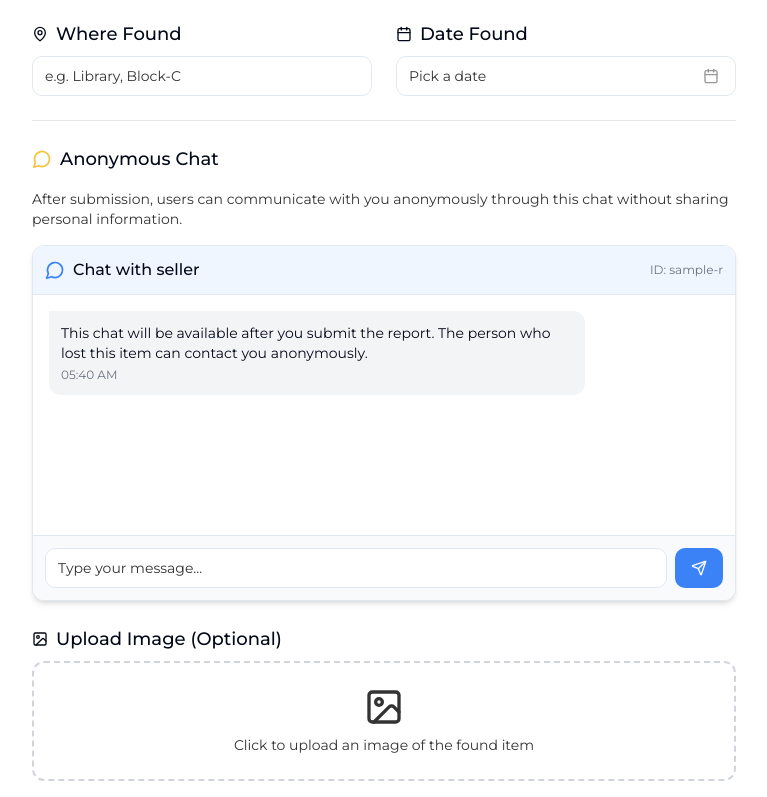
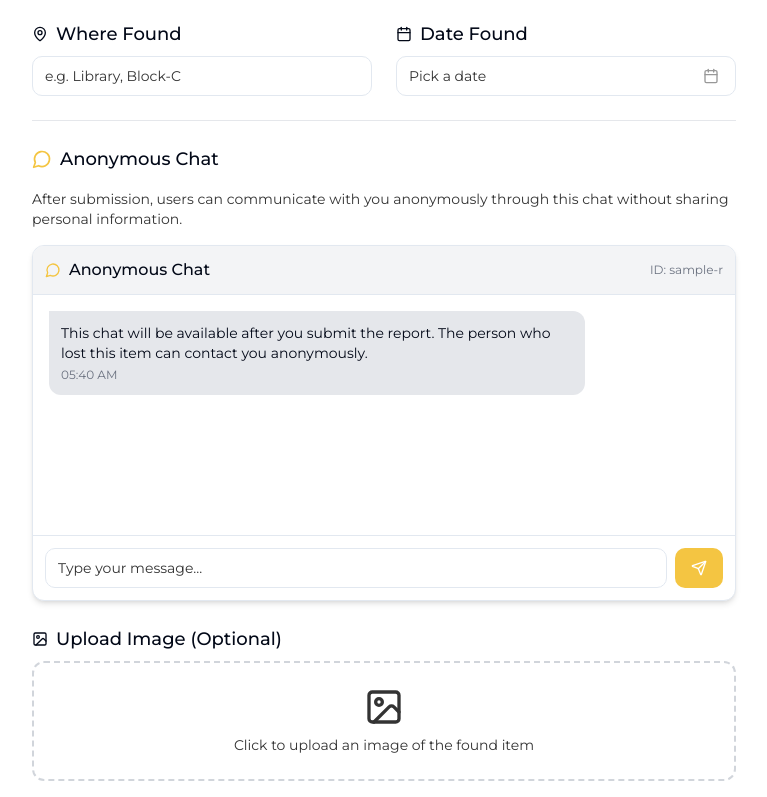
Before and after one commit to GITMAN232/gitam-findit-connect, a React (Vite) app: page /report-found in a window 1280 px wide. Shown: the part 476-1273 px from the top of the page, without its empty margins (256-1023 px from the left). Built offline with nearby package versions, Linux system fonts and the light colour scheme.

Commit message:
Refactor: Make Report Found page match Report Lost
The Report Found page is updated to match the Report Lost page's styling and chat interface.

```diff
--- a/src/components/ChatInterface.tsx
+++ b/src/components/ChatInterface.tsx
@@ -59,10 +59,10 @@ export const ChatInterface = ({ reportId }: ChatInterfaceProps) => {
 
   return (
     <div className="border rounded-lg overflow-hidden bg-white shadow-md">
-      <div className="bg-blue-50 p-3 border-b flex items-center justify-between">
+      <div className="bg-gray-100 p-3 border-b flex items-center justify-between">
         <div className="flex items-center gap-2">
-          <MessageCircle className="w-5 h-5 text-blue-500" />
-          <h4 className="font-medium">Chat with seller</h4>
+          <MessageCircle className="w-4 h-4 text-mustard" />
+          <h4 className="font-medium">Anonymous Chat</h4>
         </div>
         <span className="text-xs text-gray-500">ID: {reportId.substring(0, 8)}</span>
       </div>
@@ -74,8 +74,8 @@ export const ChatInterface = ({ reportId }: ChatInterfaceProps) => {
             className={cn(
               "max-w-[80%] p-3 rounded-lg",
               message.sender === "user"
-                ? "bg-blue-50 ml-auto rounded-tr-none"
-                : "bg-gray-100 mr-auto rounded-tl-none"
+                ? "bg-mustard/10 ml-auto rounded-tr-none"
+                : "bg-gray-200 mr-auto rounded-tl-none"
             )}
           >
             <p className="text-sm">{message.text}</p>
@@ -86,7 +86,7 @@ export const ChatInterface = ({ reportId }: ChatInterfaceProps) => {
         ))}
       </div>
 
-      <form onSubmit={handleSendMessage} className="p-3 border-t flex gap-2 bg-gray-50">
+      <form onSubmit={handleSendMessage} className="p-3 border-t flex gap-2">
         <Input
           value={newMessage}
           onChange={(e) => setNewMessage(e.target.value)}
@@ -95,7 +95,7 @@ export const ChatInterface = ({ reportId }: ChatInterfaceProps) => {
         />
         <Button
           type="submit"
-          className="bg-blue-500 hover:bg-blue-600"
+          className="bg-mustard hover:bg-mustard/90"
         >
           <Send className="h-4 w-4" />
           <span className="sr-only">Send</span>
```
